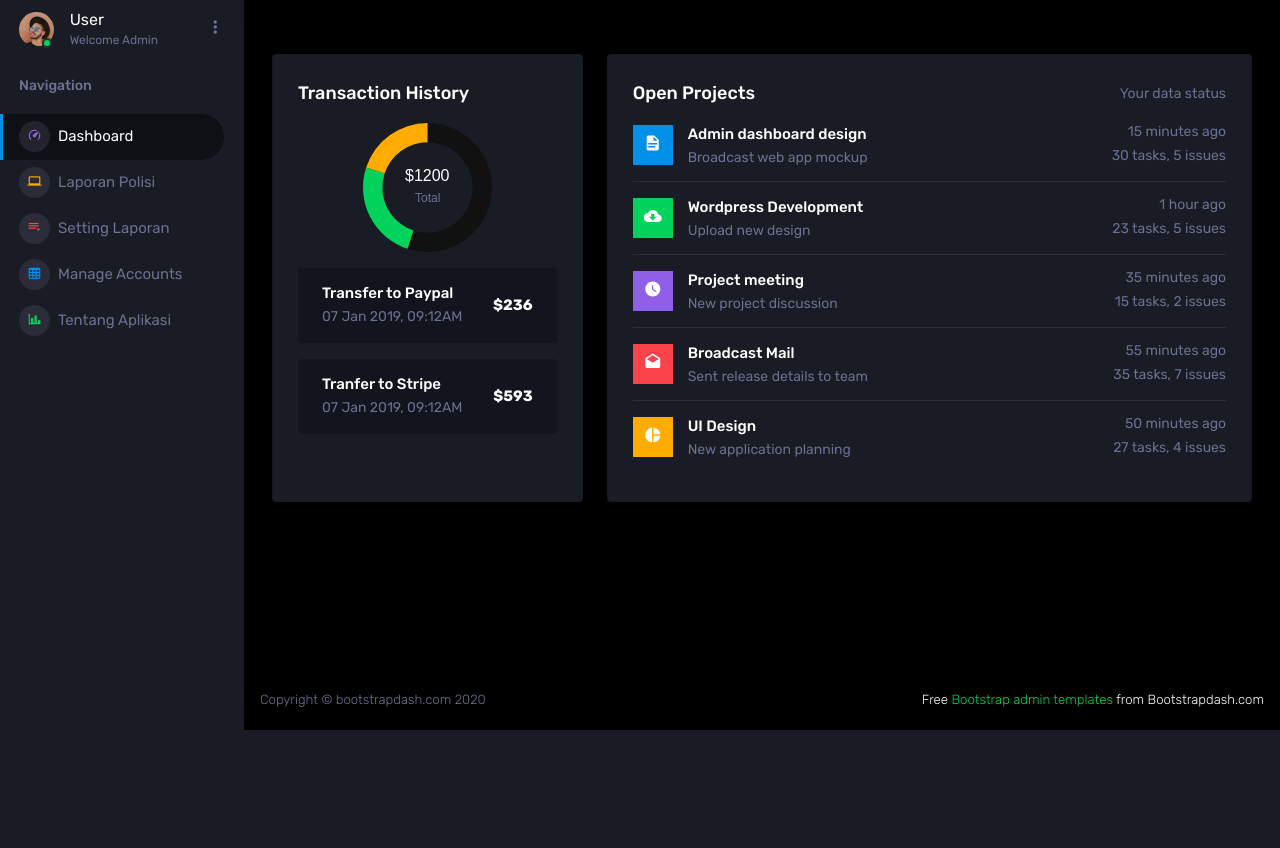
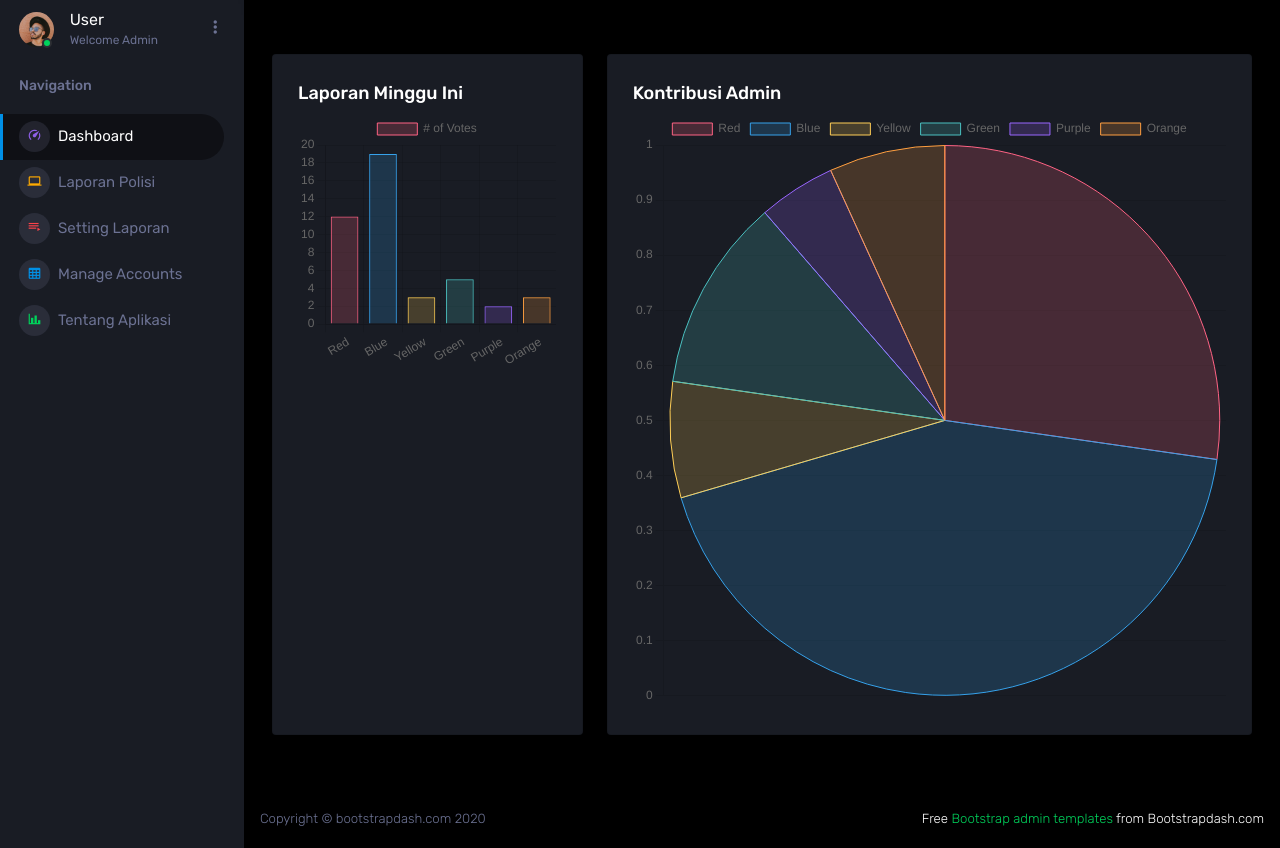
Before and after one commit to Axver/CriminalCase, a PHP site: page /views/pages/index.php in a window 1280 px wide. Shown: the part 70-918 px from the top of the page. Before the commit the page ends 800 px from the top, so only its background shows below. Run offline with PHP 8.4, Linux system fonts and the light colour scheme; a user stored in the database is signed in; some libraries are stand-ins or nearby versions.

Commit message:
Base Plate Chart JS

```diff
--- a/views/pages/index.php
+++ b/views/pages/index.php
@@ -6,6 +6,7 @@ include "../header.php";
 include "session.php";
 ?>
   <body>
+  <script src="https://cdnjs.cloudflare.com/ajax/libs/Chart.js/3.3.2/chart.min.js" integrity="sha512-VCHVc5miKoln972iJPvkQrUYYq7XpxXzvqNfiul1H4aZDwGBGC0lq373KNleaB2LpnC2a/iNfE5zoRYmB4TRDQ==" crossorigin="anonymous" referrerpolicy="no-referrer"></script>
     <div class="container-scroller">
 
       <!--Navigasi Disini-->
@@ -204,127 +205,84 @@ include "session.php";
               <div class="col-md-4 grid-margin stretch-card">
                 <div class="card">
                   <div class="card-body">
-                    <h4 class="card-title">Transaction History</h4>
-                    <canvas id="transaction-history" class="transaction-chart"></canvas>
-                    <div class="bg-gray-dark d-flex d-md-block d-xl-flex flex-row py-3 px-4 px-md-3 px-xl-4 rounded mt-3">
-                      <div class="text-md-center text-xl-left">
-                        <h6 class="mb-1">Transfer to Paypal</h6>
-                        <p class="text-muted mb-0">07 Jan 2019, 09:12AM</p>
-                      </div>
-                      <div class="align-self-center flex-grow text-right text-md-center text-xl-right py-md-2 py-xl-0">
-                        <h6 class="font-weight-bold mb-0">$236</h6>
-                      </div>
-                    </div>
-                    <div class="bg-gray-dark d-flex d-md-block d-xl-flex flex-row py-3 px-4 px-md-3 px-xl-4 rounded mt-3">
-                      <div class="text-md-center text-xl-left">
-                        <h6 class="mb-1">Tranfer to Stripe</h6>
-                        <p class="text-muted mb-0">07 Jan 2019, 09:12AM</p>
-                      </div>
-                      <div class="align-self-center flex-grow text-right text-md-center text-xl-right py-md-2 py-xl-0">
-                        <h6 class="font-weight-bold mb-0">$593</h6>
-                      </div>
-                    </div>
+                      <h4>Laporan Minggu Ini</h4>
+                      <canvas id="myChart" width="400" height="400"></canvas>
+                      <script>
+                          var ctx = document.getElementById('myChart').getContext('2d');
+                          var myChart = new Chart(ctx, {
+                              type: 'bar',
+                              data: {
+                                  labels: ['Red', 'Blue', 'Yellow', 'Green', 'Purple', 'Orange'],
+                                  datasets: [{
+                                      label: '# of Votes',
+                                      data: [12, 19, 3, 5, 2, 3],
+                                      backgroundColor: [
+                                          'rgba(255, 99, 132, 0.2)',
+                                          'rgba(54, 162, 235, 0.2)',
+                                          'rgba(255, 206, 86, 0.2)',
+                                          'rgba(75, 192, 192, 0.2)',
+                                          'rgba(153, 102, 255, 0.2)',
+                                          'rgba(255, 159, 64, 0.2)'
+                                      ],
+                                      borderColor: [
+                                          'rgba(255, 99, 132, 1)',
+                                          'rgba(54, 162, 235, 1)',
+                                          'rgba(255, 206, 86, 1)',
+                                          'rgba(75, 192, 192, 1)',
+                                          'rgba(153, 102, 255, 1)',
+                                          'rgba(255, 159, 64, 1)'
+                                      ],
+                                      borderWidth: 1
+                                  }]
+                              },
+
+                          });
+                      </script>
                   </div>
                 </div>
               </div>
               <div class="col-md-8 grid-margin stretch-card">
                 <div class="card">
                   <div class="card-body">
-                    <div class="d-flex flex-row justify-content-between">
-                      <h4 class="card-title mb-1">Open Projects</h4>
-                      <p class="text-muted mb-1">Your data status</p>
-                    </div>
-                    <div class="row">
-                      <div class="col-12">
-                        <div class="preview-list">
-                          <div class="preview-item border-bottom">
-                            <div class="preview-thumbnail">
-                              <div class="preview-icon bg-primary">
-                                <i class="mdi mdi-file-document"></i>
-                              </div>
-                            </div>
-                            <div class="preview-item-content d-sm-flex flex-grow">
-                              <div class="flex-grow">
-                                <h6 class="preview-subject">Admin dashboard design</h6>
-                                <p class="text-muted mb-0">Broadcast web app mockup</p>
-                              </div>
-                              <div class="mr-auto text-sm-right pt-2 pt-sm-0">
-                                <p class="text-muted">15 minutes ago</p>
-                                <p class="text-muted mb-0">30 tasks, 5 issues </p>
-                              </div>
-                            </div>
-                          </div>
-                          <div class="preview-item border-bottom">
-                            <div class="preview-thumbnail">
-                              <div class="preview-icon bg-success">
-                                <i class="mdi mdi-cloud-download"></i>
-                              </div>
-                            </div>
-                            <div class="preview-item-content d-sm-flex flex-grow">
-                              <div class="flex-grow">
-                                <h6 class="preview-subject">Wordpress Development</h6>
-                                <p class="text-muted mb-0">Upload new design</p>
-                              </div>
-                              <div class="mr-auto text-sm-right pt-2 pt-sm-0">
-                                <p class="text-muted">1 hour ago</p>
-                                <p class="text-muted mb-0">23 tasks, 5 issues </p>
-                              </div>
-                            </div>
-                          </div>
-                          <div class="preview-item border-bottom">
-                            <div class="preview-thumbnail">
-                              <div class="preview-icon bg-info">
-                                <i class="mdi mdi-clock"></i>
-                              </div>
-                            </div>
-                            <div class="preview-item-content d-sm-flex flex-grow">
-                              <div class="flex-grow">
-                                <h6 class="preview-subject">Project meeting</h6>
-                                <p class="text-muted mb-0">New project discussion</p>
-                              </div>
-                              <div class="mr-auto text-sm-right pt-2 pt-sm-0">
-                                <p class="text-muted">35 minutes ago</p>
-                                <p class="text-muted mb-0">15 tasks, 2 issues</p>
-                              </div>
-                            </div>
-                          </div>
-                          <div class="preview-item border-bottom">
-                            <div class="preview-thumbnail">
-                              <div class="preview-icon bg-danger">
-                                <i class="mdi mdi-email-open"></i>
-                              </div>
-                            </div>
-                            <div class="preview-item-content d-sm-flex flex-grow">
-                              <div class="flex-grow">
-                                <h6 class="preview-subject">Broadcast Mail</h6>
-                                <p class="text-muted mb-0">Sent release details to team</p>
-                              </div>
-                              <div class="mr-auto text-sm-right pt-2 pt-sm-0">
-                                <p class="text-muted">55 minutes ago</p>
-                                <p class="text-muted mb-0">35 tasks, 7 issues </p>
-                              </div>
-                            </div>
-                          </div>
-                          <div class="preview-item">
-                            <div class="preview-thumbnail">
-                              <div class="preview-icon bg-warning">
-                                <i class="mdi mdi-chart-pie"></i>
-                              </div>
-                            </div>
-                            <div class="preview-item-content d-sm-flex flex-grow">
-                              <div class="flex-grow">
-                                <h6 class="preview-subject">UI Design</h6>
-                                <p class="text-muted mb-0">New application planning</p>
-                              </div>
-                              <div class="mr-auto text-sm-right pt-2 pt-sm-0">
-                                <p class="text-muted">50 minutes ago</p>
-                                <p class="text-muted mb-0">27 tasks, 4 issues </p>
-                              </div>
-                            </div>
-                          </div>
-                        </div>
-                      </div>
-                    </div>
+                      <h4>Kontribusi Admin</h4>
+                      <canvas id="myChart1" width="400" height="400"></canvas>
+                      <script>
+                          var ctx = document.getElementById('myChart1').getContext('2d');
+                          var myChart = new Chart(ctx, {
+                              type: 'pie',
+                              data: {
+                                  labels: ['Red', 'Blue', 'Yellow', 'Green', 'Purple', 'Orange'],
+                                  datasets: [{
+                                      label: '# of Votes',
+                                      data: [12, 19, 3, 5, 2, 3],
+                                      backgroundColor: [
+                                          'rgba(255, 99, 132, 0.2)',
+                                          'rgba(54, 162, 235, 0.2)',
+                                          'rgba(255, 206, 86, 0.2)',
+                                          'rgba(75, 192, 192, 0.2)',
+                                          'rgba(153, 102, 255, 0.2)',
+                                          'rgba(255, 159, 64, 0.2)'
+                                      ],
+                                      borderColor: [
+                                          'rgba(255, 99, 132, 1)',
+                                          'rgba(54, 162, 235, 1)',
+                                          'rgba(255, 206, 86, 1)',
+                                          'rgba(75, 192, 192, 1)',
+                                          'rgba(153, 102, 255, 1)',
+                                          'rgba(255, 159, 64, 1)'
+                                      ],
+                                      borderWidth: 1
+                                  }]
+                              },
+                              options: {
+                                  scales: {
+                                      y: {
+                                          beginAtZero: true
+                                      }
+                                  }
+                              }
+                          });
+                      </script>
                   </div>
                 </div>
               </div>
```
